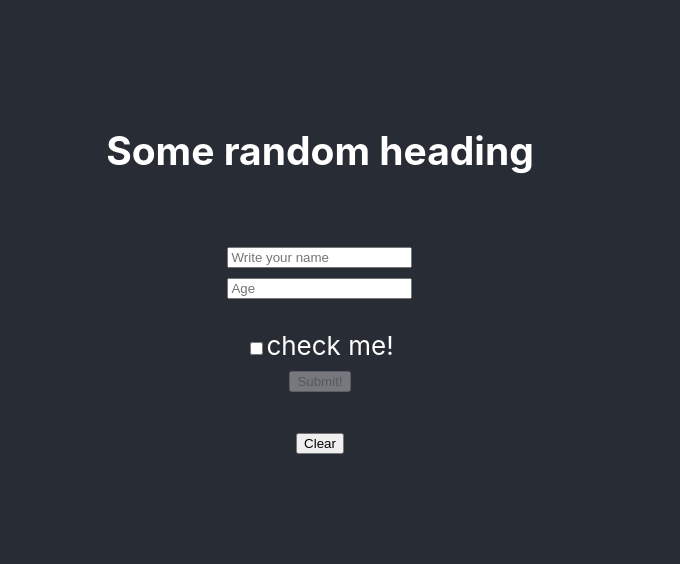
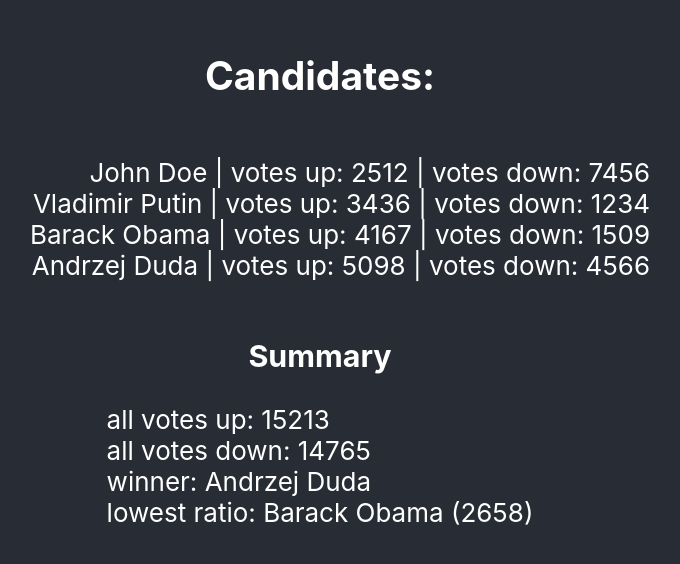
Before and after one commit to waclawlabuda/sfi-app, a React (Create React App) app: page / in a window 1280 px wide. Shown: the part 126-690 px from the top of the page, without its empty margins (320-1000 px from the left). Built offline with nearby package versions, Linux system fonts and the light colour scheme.

Commit message:
prepare demo

```diff
--- a/src/App.tsx
+++ b/src/App.tsx
@@ -1,8 +1,8 @@
 import React, { Component } from 'react';
 import './App.css';
-import Page from './Page/Page';
-// import JestSample from './JestSample/JestSample';
-import EnzymeSample from './EnzymeSample/EnzymeSample';
+// import Page from './Page/Page';
+import JestSample from './JestSample/JestSample';
+// import EnzymeSample from './EnzymeSample/EnzymeSample';
 // import TestComponent from './EnzymeSample/Challenge/TestComponent';
 
 class App extends Component {
@@ -11,8 +11,8 @@
       <div className="App">
         <header className="App-header">
           {/* <Page /> */}
-          {/* <JestSample /> */}
-          <EnzymeSample onSubmit={() => console.log('submitted!')} />
+          <JestSample />
+          {/* <EnzymeSample onSubmit={() => console.log('submitted!')} />	 */}
           {/* <TestComponent
             name={'John Doe'}
             age={'36'}
```
